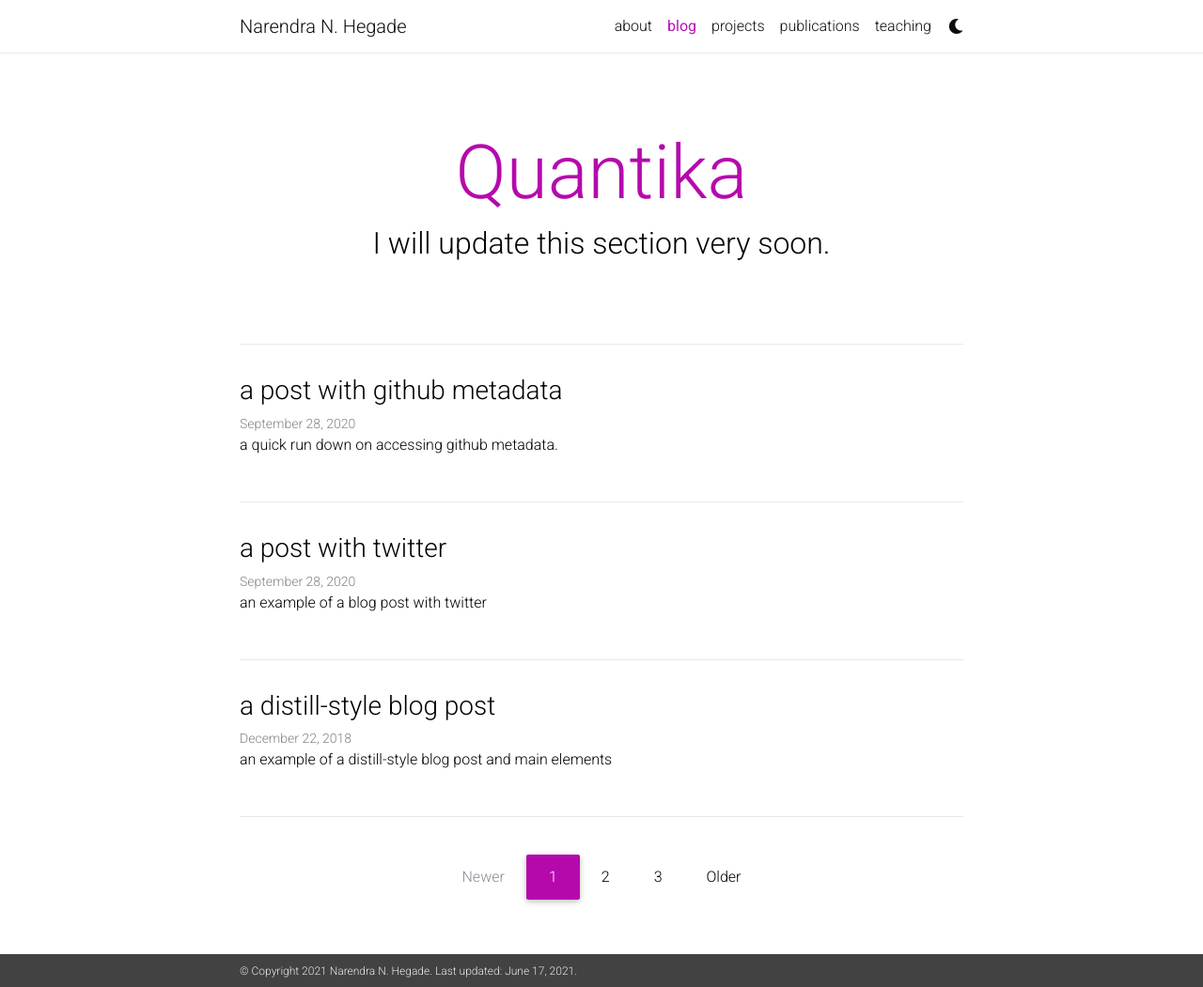
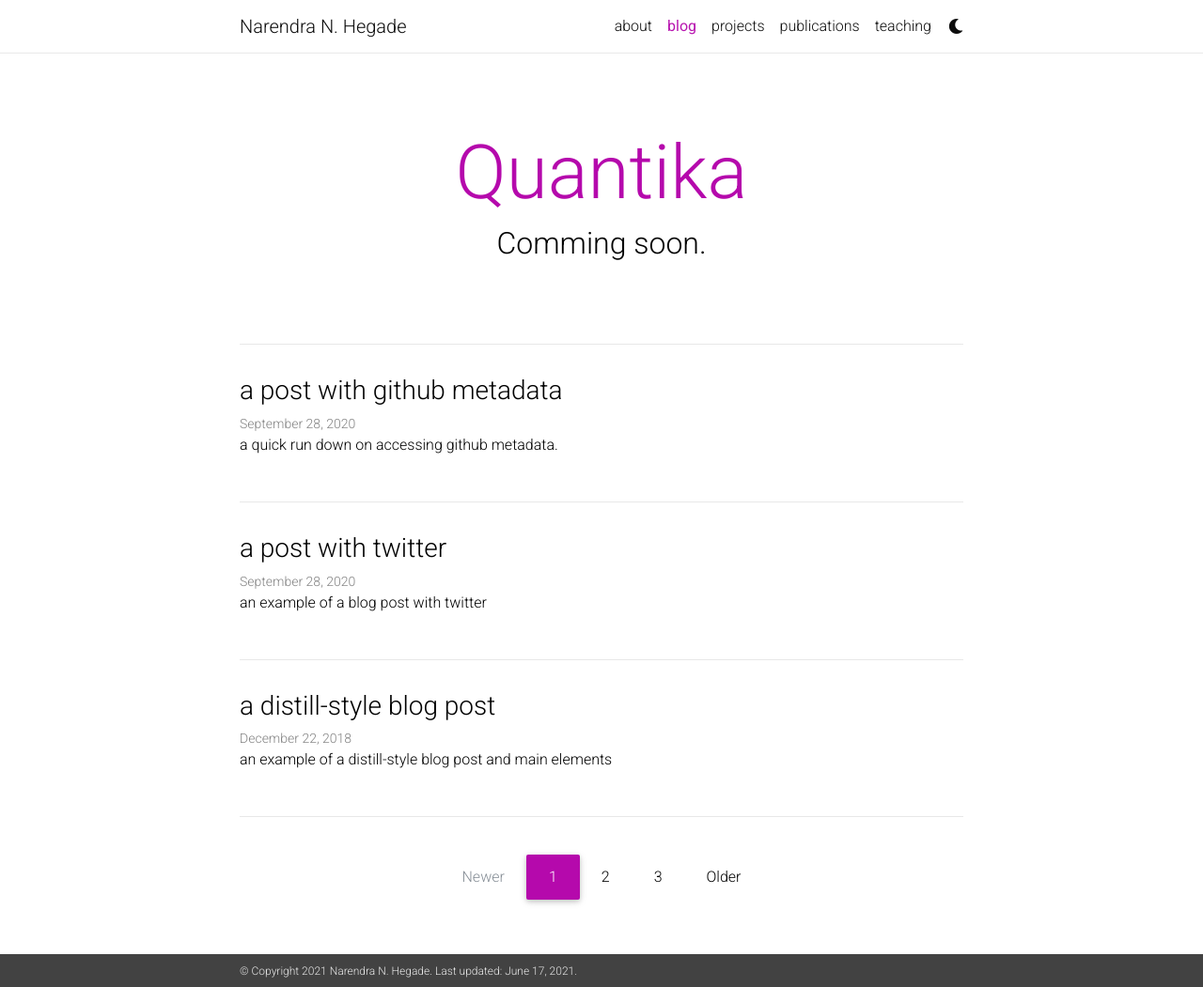
Before and after one commit to NarendraHegade5/NarendraHegade5.github.io, a Jekyll site: the page built from blog/index.html, in a window 1280 px wide and 1051 px high. Shown: the whole window at 94% size. Built offline with Jekyll 4.4.1, drawn with Linux system fonts in a browser that asks for light colours; nearby versions of some CDN libraries; the list of posts is cut into pages by our own code; comment, search, counter and statistics services are not loaded; a style sheet for code colours, icons or effects is not loaded.

Commit message:
updated info

```diff
--- a/_config.yml
+++ b/_config.yml
@@ -69,7 +69,7 @@
 # -----------------------------------------------------------------------------
 
 blog_name: Quantika  # your blog must have a name for it to show up in the nav bar
-blog_description: I will update this section very soon.
+blog_description: Comming soon.
 permalink: /blog/:year/:title/
 
 # Pagination
```
